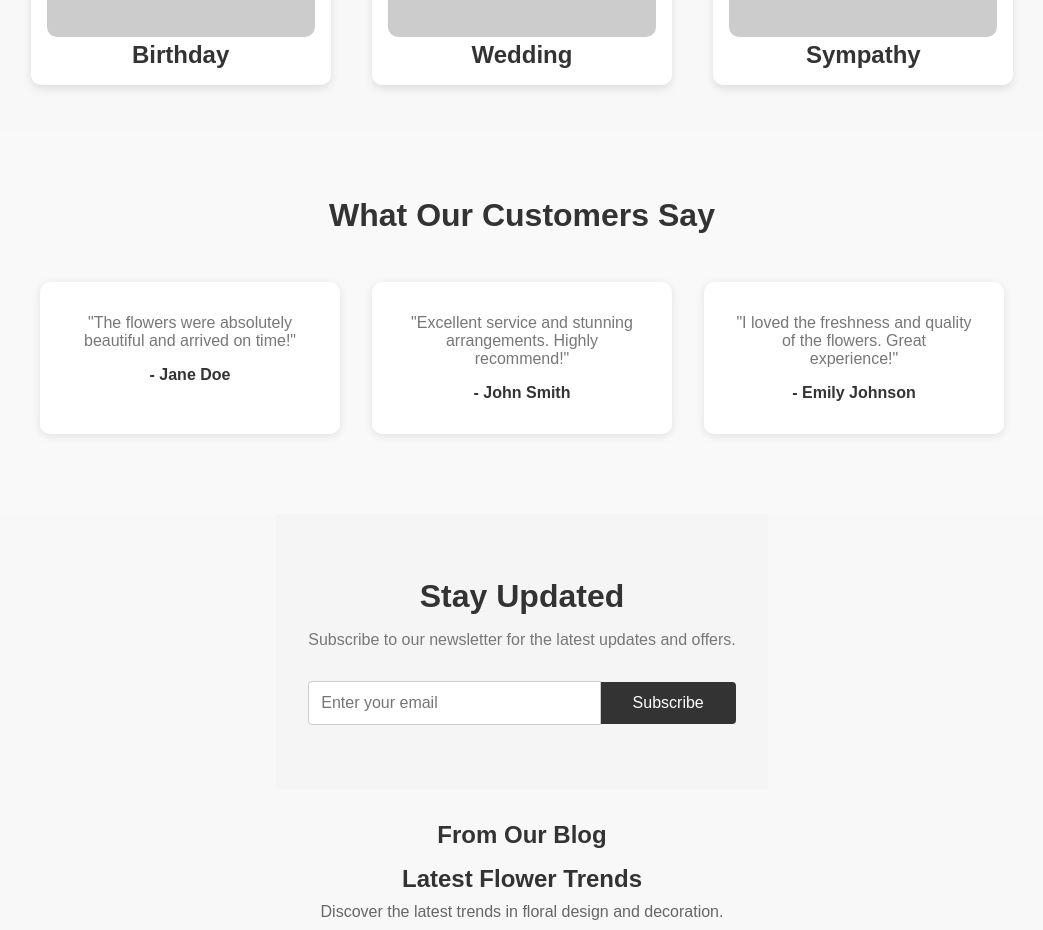
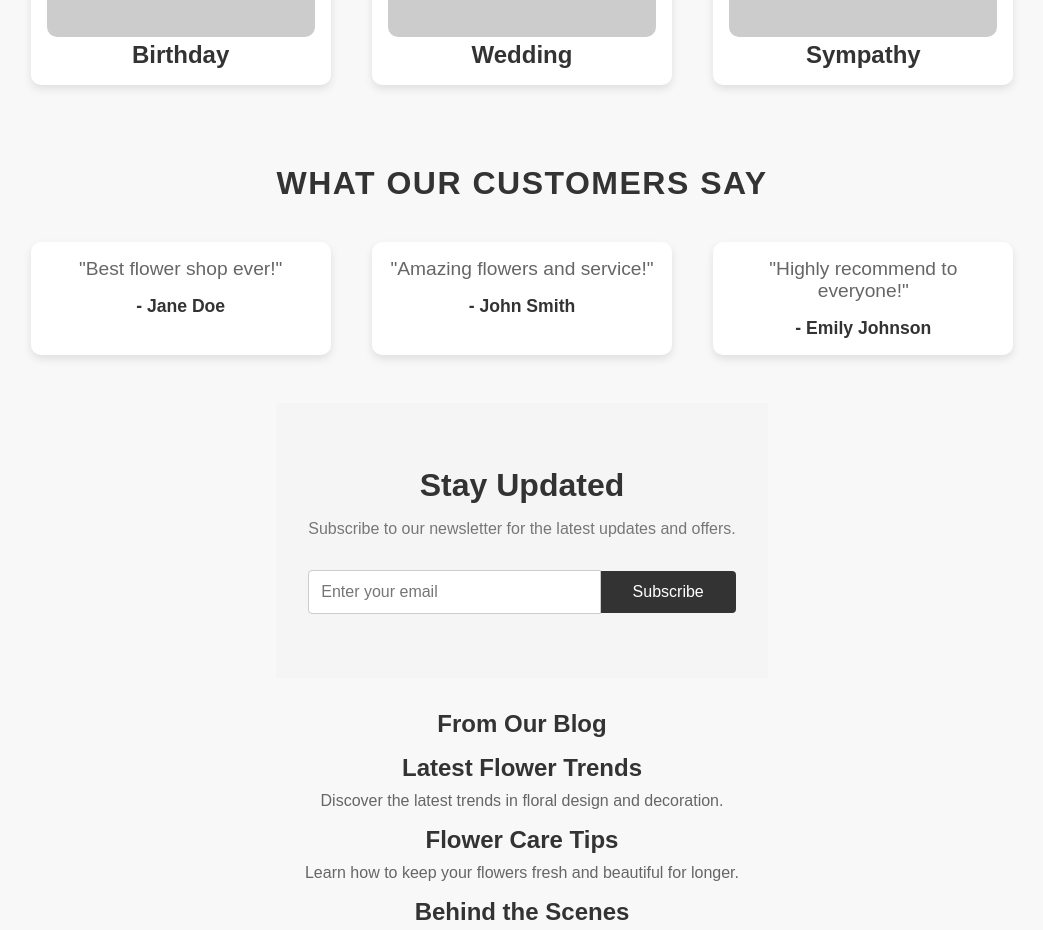
Before and after one commit to fairycreator/minimalistic-flower-shop, a React (Create React App) app: page / in a window 1280 px wide. Shown: the part 1460-2390 px from the top of the page, without its empty margins (118-1161 px from the left). Built offline with nearby package versions, Linux system fonts and the light colour scheme.

Commit message:
testemonials section updated

```diff
--- a/src/components/TestimonialsSection.js
+++ b/src/components/TestimonialsSection.js
@@ -1,72 +1,67 @@
+// src/components/TestimonialsSection.js
 import React from "react";
 import styled from "styled-components";
 
+const testimonials = [
+  { id: 1, name: "Jane Doe", quote: "Best flower shop ever!" },
+  { id: 2, name: "John Smith", quote: "Amazing flowers and service!" },
+  { id: 3, name: "Emily Johnson", quote: "Highly recommend to everyone!" },
+];
+
 const TestimonialsSection = () => {
-  const testimonials = [
-    {
-      name: "Jane Doe",
-      text: "The flowers were absolutely beautiful and arrived on time!",
-    },
-    {
-      name: "John Smith",
-      text: "Excellent service and stunning arrangements. Highly recommend!",
-    },
-    {
-      name: "Emily Johnson",
-      text: "I loved the freshness and quality of the flowers. Great experience!",
-    },
-  ];
-
   return (
     <TestimonialsContainer>
-      <h2>What Our Customers Say</h2>
-      <Testimonials>
-        {testimonials.map((testimonial, index) => (
-          <Testimonial key={index}>
-            <p>"{testimonial.text}"</p>
+      <SectionTitle>What Our Customers Say</SectionTitle>
+      <TestimonialsGrid>
+        {testimonials.map((testimonial) => (
+          <TestimonialCard key={testimonial.id}>
+            <p>"{testimonial.quote}"</p>
             <h4>- {testimonial.name}</h4>
-          </Testimonial>
+          </TestimonialCard>
         ))}
-      </Testimonials>
+      </TestimonialsGrid>
     </TestimonialsContainer>
   );
 };
 
 const TestimonialsContainer = styled.div`
+  width: 80%;
+  margin: 2rem auto;
   text-align: center;
-  padding: 4rem 2rem;
-  background-color: #f9f9f9;
-
-  h2 {
-    font-size: 2rem;
-    color: #333;
-    margin-bottom: 2rem;
-  }
 `;
 
-const Testimonials = styled.div`
+const SectionTitle = styled.h2`
+  font-size: 2rem;
+  margin-bottom: 1.5rem;
+  color: #333;
+  text-transform: uppercase;
+  letter-spacing: 1.5px;
+`;
+
+const TestimonialsGrid = styled.div`
   display: flex;
   justify-content: space-around;
   flex-wrap: wrap;
 `;
 
-const Testimonial = styled.div`
-  max-width: 300px;
+const TestimonialCard = styled.div`
+  width: 300px;
   margin: 1rem;
-  padding: 2rem;
-  background-color: #fff;
+  padding: 1rem;
+  background: white;
   border-radius: 10px;
-  box-shadow: 0 2px 10px rgba(0, 0, 0, 0.1);
+  box-shadow: 0 4px 8px rgba(0, 0, 0, 0.1);
+  text-align: center;
 
   p {
-    font-size: 1rem;
-    color: #777;
-    margin-bottom: 1rem;
+    font-size: 1.2rem;
+    color: #666;
   }
 
   h4 {
-    font-size: 1rem;
+    font-size: 1.1rem;
     color: #333;
+    margin-top: 1rem;
   }
 `;
 
```
